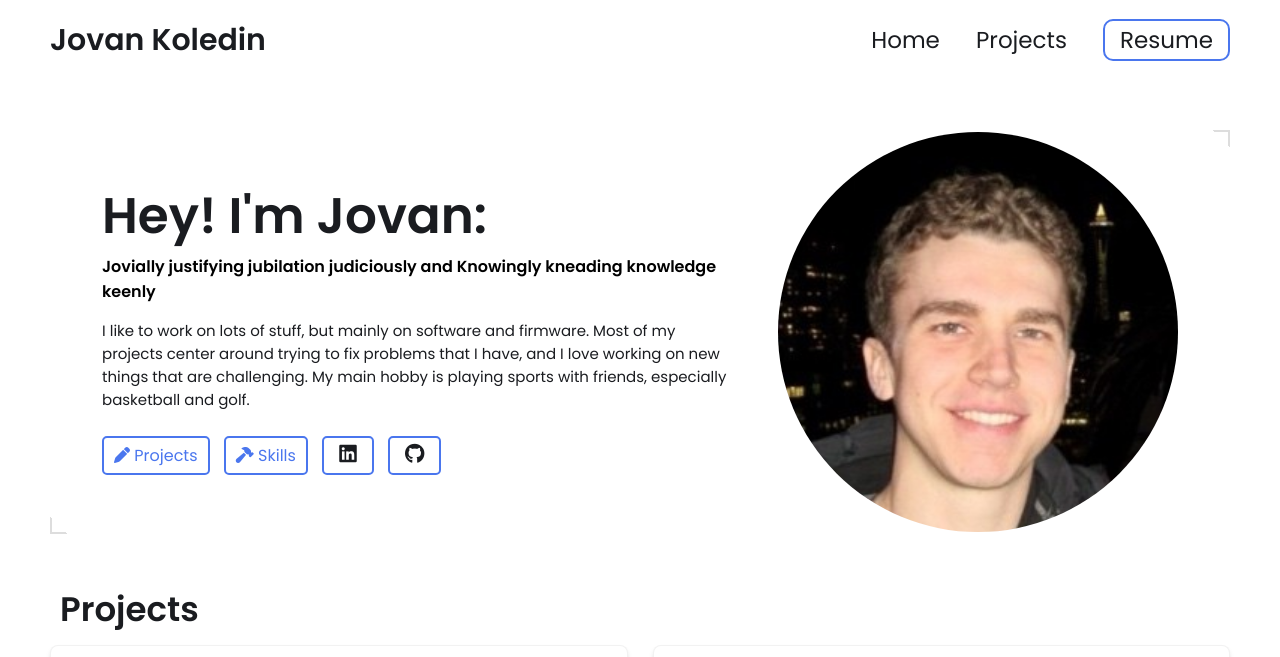
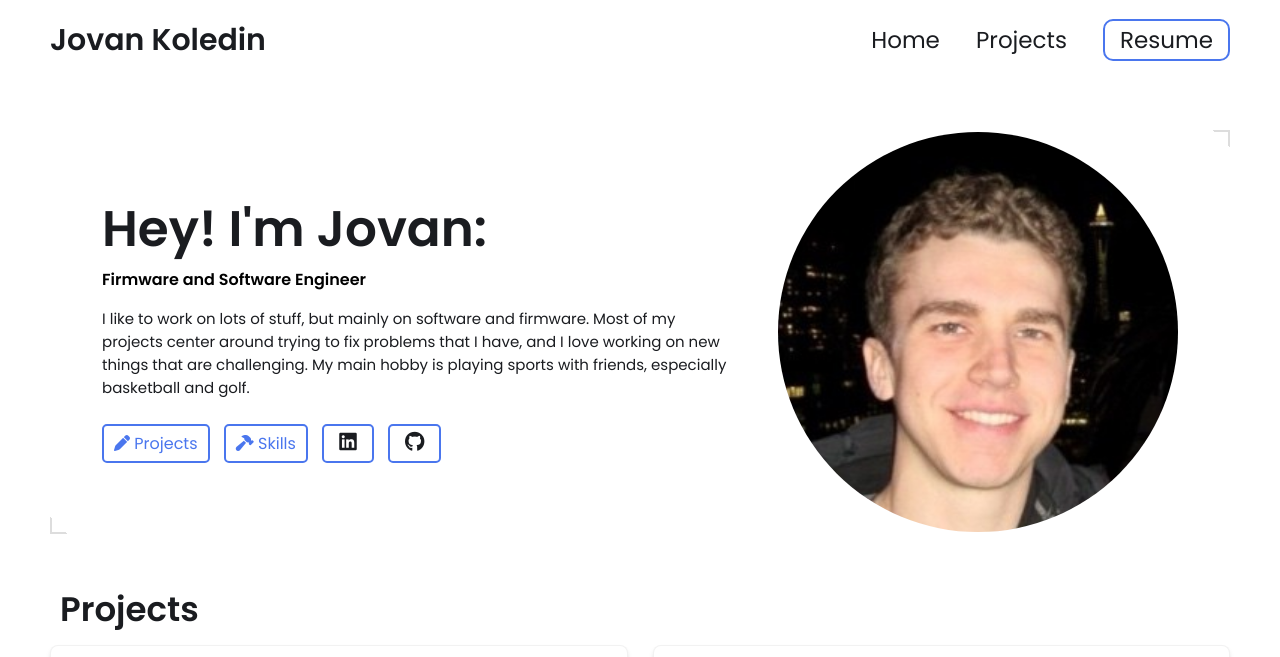
Before and after one commit to jovankoledin/jovankoledin.github.io, a Jekyll site: the page built from index.html, in a window 1280 px wide and 900 px high, cut to the strip 0-657 px from the top of the window. Built offline with Jekyll 4.4.1, drawn with Linux system fonts in a browser that asks for light colours.

Commit message:
Update _config.yml

```diff
--- a/_config.yml
+++ b/_config.yml
@@ -13,7 +13,7 @@ title: Jovan Koledin's Portfolio # This is what shows up in the tab of the brows
 
 # Hero Section
 name: Jovan Koledin
-headline: Jovially justifying jubilation judiciously and Knowingly kneading knowledge keenly
+headline: Firmware and Software Engineer
 description: >- # dont remove this line. this will ignore all new lines until the next section
   I like to work on lots of stuff, but mainly on software and firmware.
   Most of my projects center around trying to fix problems that I have, and I love working on new things that are challenging.
```
